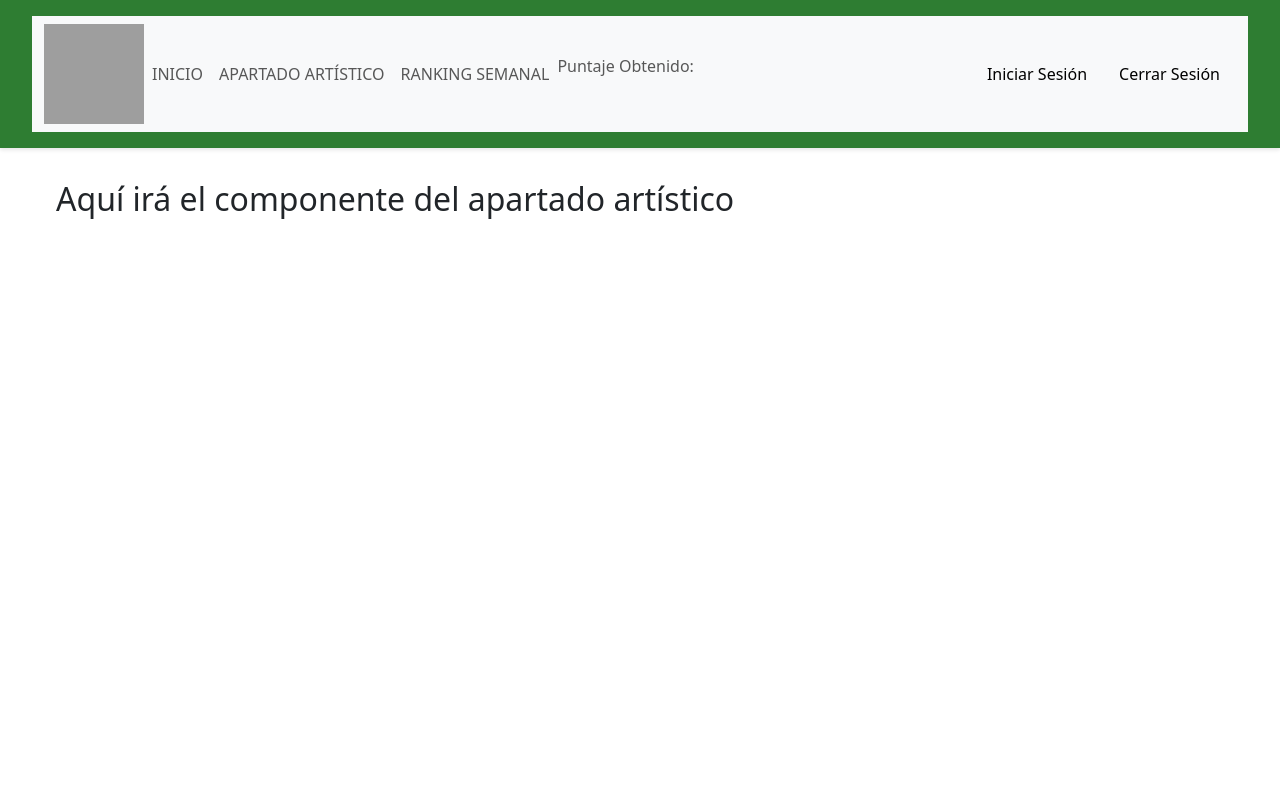
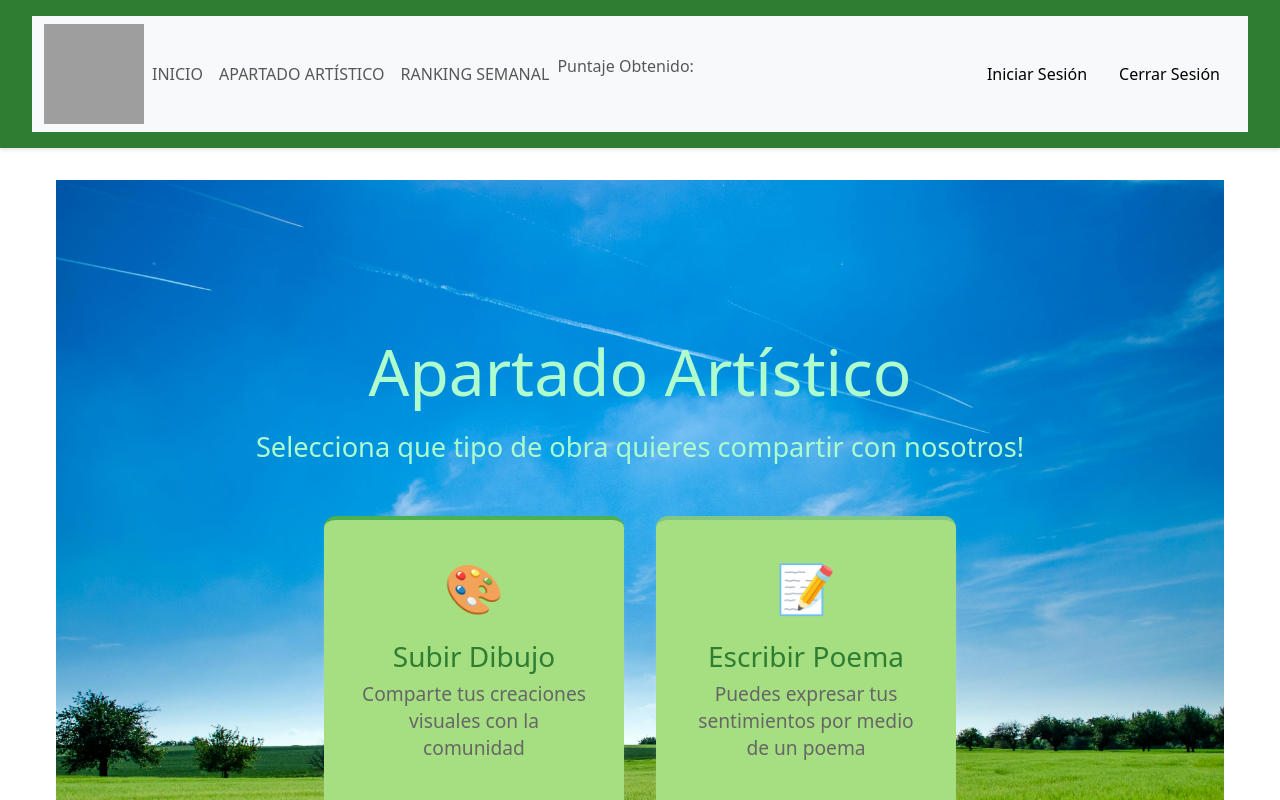
Before and after one commit to Ostin22/react-integrador, a React (Create React App) app in the folder proyectointegrador/client/: page /apartado-artistico in a window 1280 px wide. Shown: the top 800 px of the page. Built offline with nearby package versions, Linux system fonts and the light colour scheme; no server answers; grey boxes are pictures that could not be loaded.

Commit message:
apartado artistico

```diff
--- a/proyectointegrador/client/package.json
+++ b/proyectointegrador/client/package.json
@@ -9,6 +9,7 @@
     "cors": "^2.8.5",
     "cra-template": "1.2.0",
     "express": "^4.21.2",
+    "mysql2": "^3.12.0",
     "react": "^19.0.0",
     "react-bootstrap": "^2.10.8",
     "react-dom": "^19.0.0",
--- a/proyectointegrador/client/src/App.js
+++ b/proyectointegrador/client/src/App.js
@@ -7,7 +7,10 @@ import AgregarReto from './components/AgregarReto';
 import RankingSemanal from './components/RankingSemanal';
 import { useEffect } from "react";
 import { useNavigate } from "react-router-dom";
+import SubirImagen from './components/SubirImagen';
+import SubirPoema from './components/SubirPoema';
 import './App.css';
+import ApartadoArtistico from './components/ApartadoArtistico';
 
 function HomeRedirect() {
   const navigate = useNavigate();
@@ -36,9 +39,14 @@ function App() {
 
           {/* Ruta para futuros componentes (ejemplo: apartado artístico) */}
           <Route
-            path="/apartado-artistico"
-            element={<h2>Aquí irá el componente del apartado artístico</h2>}
+            path="/apartado-artistico" element={<ApartadoArtistico  />}
+
           />
+          {/* Ruta para subir dibujos */}
+        <Route path="/subir-dibujo" element={<SubirImagen />} />
+
+          {/* Ruta para subir poemas */}
+          <Route path="/subir-poema" element={<SubirPoema />} />
 
           {/* Ruta para futuros componentes (ejemplo: ranking semanal) */}
           <Route path="/ranking-semanal" element={<RankingSemanal />} />
--- /dev/null
+++ b/proyectointegrador/client/src/components/ApartadoArtistico.css
@@ -0,0 +1,95 @@
+.apartado-artistico {
+    background-image: url('../assets/images/paisaje1.jpg'); /* Ruta absoluta desde 'public' */
+    background-size: cover;
+    background-position: center;
+    background-repeat: no-repeat;
+    background-attachment: fixed;
+    min-height: 100vh; /* Para que el fondo cubra toda la pantalla */
+    display: flex;
+    flex-direction: column;
+    align-items: center;
+    justify-content: center;
+    padding: 20px;
+}
+
+.apartado-artistico h2 {
+    color: #affccc;
+    font-size: 2rem;
+    margin-bottom: 1rem;
+    font-size: 4rem;
+}
+
+.apartado-artistico > p {
+    color: #affccc;
+    margin-bottom: 2rem;
+    font-size: 1.7rem;
+}
+
+.opciones-artisticas {
+    display: flex;
+    gap: 2rem;
+    justify-content: center;
+    padding: 1rem;
+}
+
+.opcion-btn {
+    flex: 1;
+    max-width: 300px;
+    padding: 2rem;
+    border: none;
+    border-radius: 12px;
+    background: rgb(166, 223, 129);
+    box-shadow: 0 4px 6px rgba(255, 255, 255, 0.1);
+    cursor: pointer;
+    transition: transform 0.3s ease, box-shadow 0.3s ease, color 0.3s ease;
+    text-align: center;
+}
+
+.opcion-btn:hover {
+    transform: translateY(-5px);
+    box-shadow: 0 6px 12px rgba(0, 0, 0, 0.15);
+}
+
+.opcion-btn:hover h3 {
+    color: white;
+}
+
+.opcion-btn:hover p {
+    color: white;
+}
+
+.opcion-btn.dibujo {
+    border-top: 4px solid #4CAF50;
+}
+
+.opcion-btn.poema {
+    border-top: 4px solid #81C784;
+}
+
+.opcion-btn .icono {
+    font-size: 3rem;
+    display: block;
+    margin-bottom: 1rem;
+}
+
+.opcion-btn h3 {
+    color: #2e7d32;
+    margin-bottom: 0.5rem;
+}
+
+.opcion-btn p {
+    color: #666;
+    font-size: 1.2rem;
+    line-height: 1.4;
+}
+
+@media (max-width: 768px) {
+    .opciones-artisticas {
+        flex-direction: column;
+        align-items: center;
+    }
+
+    .opcion-btn {
+        width: 100%;
+    }
+}
--- /dev/null
+++ b/proyectointegrador/client/src/components/ApartadoArtistico.js
@@ -0,0 +1,36 @@
+import React from 'react';
+import { useNavigate } from 'react-router-dom';
+import './ApartadoArtistico.css';
+
+const ApartadoArtistico = () => {
+  const navigate = useNavigate();
+
+  return (
+    <div className="apartado-artistico">
+      <h2>Apartado Artístico</h2>
+      <p>Selecciona que tipo de obra quieres compartir con nosotros!</p>
+
+      <div className="opciones-artisticas">
+        <button
+          className="opcion-btn dibujo"
+          onClick={() => navigate('/subir-dibujo')}
+        >
+          <span className="icono">🎨</span>
+          <h3>Subir Dibujo</h3>
+          <p>Comparte tus creaciones visuales con la comunidad</p>
+        </button>
+
+        <button
+          className="opcion-btn poema"
+          onClick={() => navigate('/subir-poema')}
+        >
+          <span className="icono">📝</span>
+          <h3>Escribir Poema</h3>
+          <p>Puedes expresar tus sentimientos por medio de un poema</p>
+        </button>
+      </div>
+    </div>
+  );
+};
+
+export default ApartadoArtistico;
--- a/proyectointegrador/client/src/components/RankingSemanal.css
+++ b/proyectointegrador/client/src/components/RankingSemanal.css
@@ -1,3 +1,18 @@
+.ranking-semanal {
+    background-image: url('../assets/images/paisaje1.jpg');/* Usa url() con la ruta correcta */
+    background-size: cover;
+    background-position: center;
+    background-repeat: no-repeat;
+    background-attachment: fixed;
+    min-height: 100vh; /* Para que el fondo cubra toda la pantalla */
+    display: flex;
+    flex-direction: column;
+    align-items: center;
+    justify-content: center;
+    padding: 20px;
+}
+
+
 .ranking-container {
     max-width: 42rem;
     margin: 0 auto;
--- /dev/null
+++ b/proyectointegrador/client/src/components/SubirImagen.js
@@ -0,0 +1,39 @@
+import { useState } from "react";
+
+const SubirImagen = () => {
+  const [imagen, setImagen] = useState(null);
+  const [titulo, setTitulo] = useState("");
+
+  const handleSubmit = async (e) => {
+    e.preventDefault();
+
+    const formData = new FormData();
+    formData.append("imagen", imagen);
+    formData.append("titulo", titulo);
+
+    try {
+      const response = await fetch("http://localhost:5000/agregardibujo", {
+        method: "POST",
+        body: formData,
+      });
+
+      if (response.ok) {
+        alert("Imagen subida correctamente!");
+      } else {
+        alert("Error al subir la imagen.");
+      }
+    } catch (error) {
+      console.error("Error:", error);
+    }
+  };
+
+  return (
+    <form onSubmit={handleSubmit}>
+      <input type="text" placeholder="Título" onChange={(e) => setTitulo(e.target.value)} required />
+      <input type="file" onChange={(e) => setImagen(e.target.files[0])} required />
+      <button type="submit">Subir Imagen</button>
+    </form>
+  );
+};
+
+export default SubirImagen;
--- /dev/null
+++ b/proyectointegrador/client/src/components/SubirPoema.js
@@ -0,0 +1,40 @@
+import { useState } from "react";
+
+const SubirPoema = () => {
+  const [titulo, setTitulo] = useState("");
+  const [contenido, setContenido] = useState("");
+
+  const handleSubmit = async (e) => {
+    e.preventDefault();
+
+    const poemaData = { titulo, contenido };
+
+    try {
+      const response = await fetch("http://localhost:5000/agregarpoema", {
+        method: "POST",
+        headers: {
+          "Content-Type": "application/json",
+        },
+        body: JSON.stringify(poemaData),
+      });
+
+      if (response.ok) {
+        alert("Poema subido correctamente!");
+      } else {
+        alert("Error al subir el poema.");
+      }
+    } catch (error) {
+      console.error("Error:", error);
+    }
+  };
+
+  return (
+    <form onSubmit={handleSubmit}>
+      <input type="text" placeholder="Título" onChange={(e) => setTitulo(e.target.value)} required />
+      <textarea placeholder="Escribe tu poema aquí..." onChange={(e) => setContenido(e.target.value)} required />
+      <button type="submit">Subir Poema</button>
+    </form>
+  );
+};
+
+export default SubirPoema;
```
Also changed, not shown: proyectointegrador/client/src/assets/images/paisaje1.jpg (added), proyectointegrador/client/src/components/SubirImagen.css (added), proyectointegrador/client/src/components/SubirPoema.css (added), 1 other file (tests, documents, lock files or other folders).
